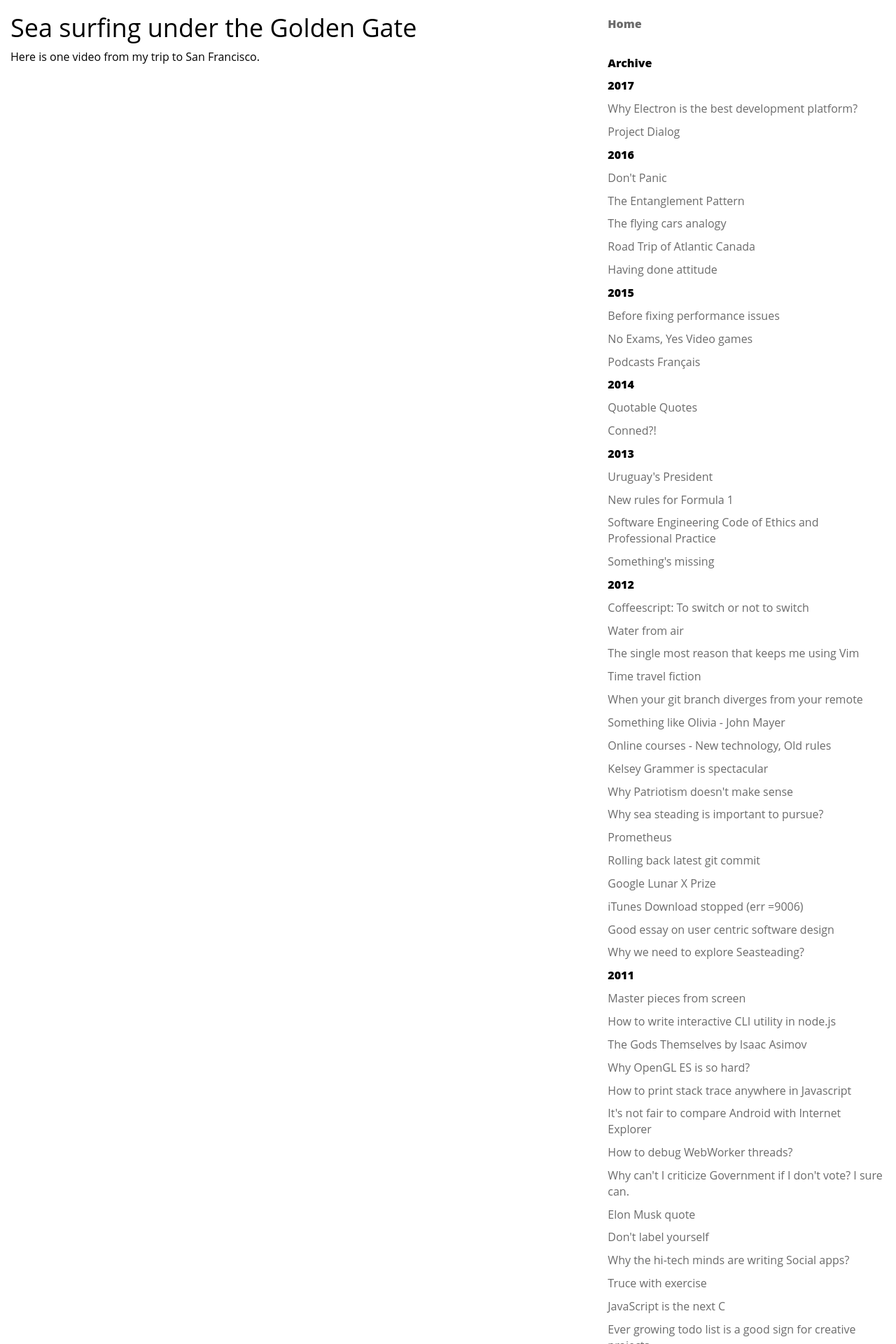
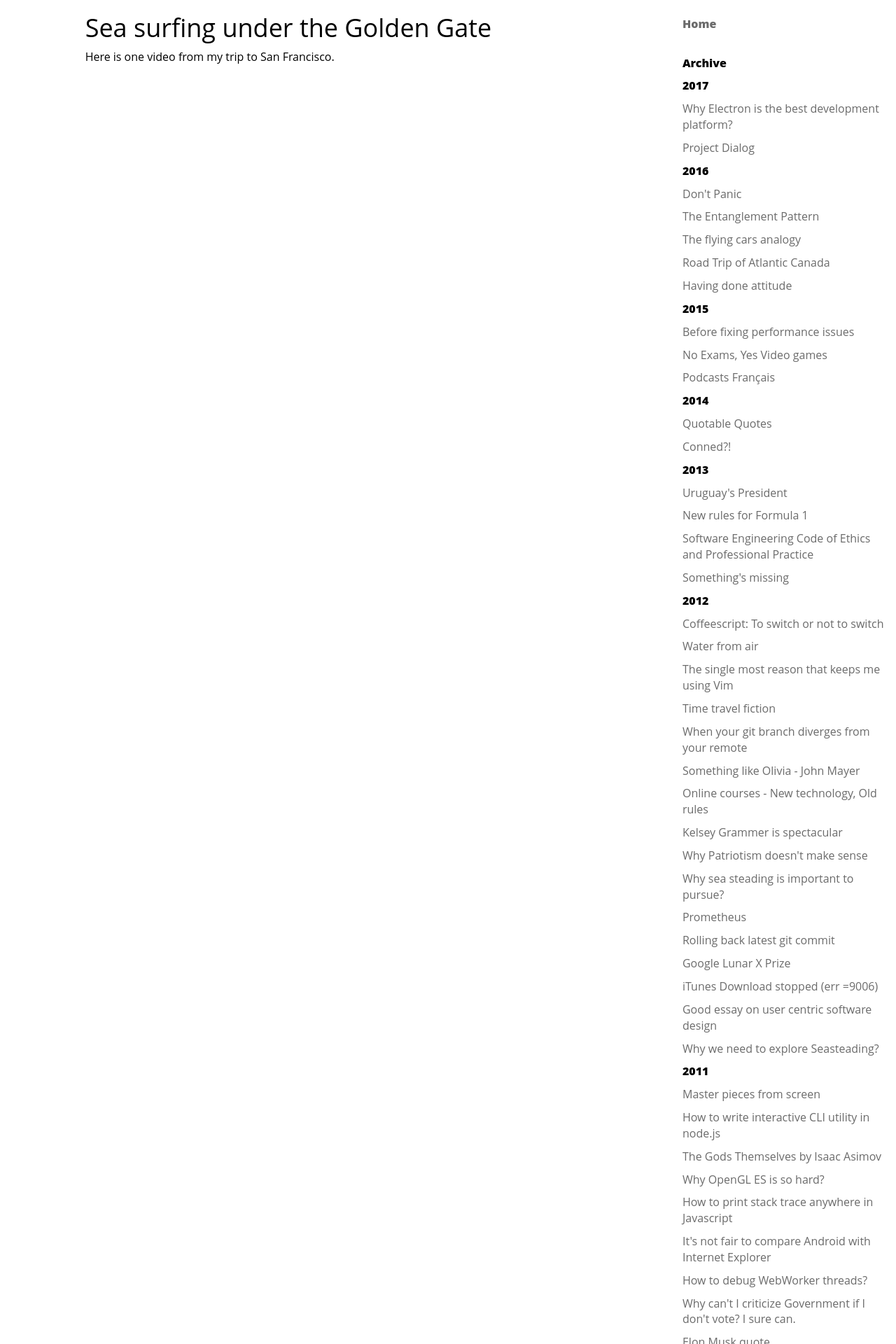
Before and after one commit to jay3sh/mepage, a Jekyll site: the page built from _posts/2007-03-23-sea-surfing-under-the-golden-gate.md, in a window 1280 px wide. Shown: the top 1920 px of the page at 70% size. Built offline with Jekyll 4.4.1, drawn with Linux system fonts in a browser that asks for light colours.

Commit message:
Add some space in the post layout around central column

```diff
--- a/_layouts/post.html
+++ b/_layouts/post.html
@@ -25,10 +25,14 @@
 <body>
 <div class="container-fluid content post-content">
   <div class="row">
-    <div class="col-lg-8">
+    <div class="col-lg-1 col-md-1">
+    </div>
+    <div class="col-lg-7 col-md-6">
       {{content}}
     </div>
-    <div class="col-lg-4">
+    <div class="col-lg-1 col-md-1">
+    </div>
+    <div class="col-lg-3 col-md-2">
       <br>
       <p><a id="homelink" href="/">Home</a></p>
       <br>
```
